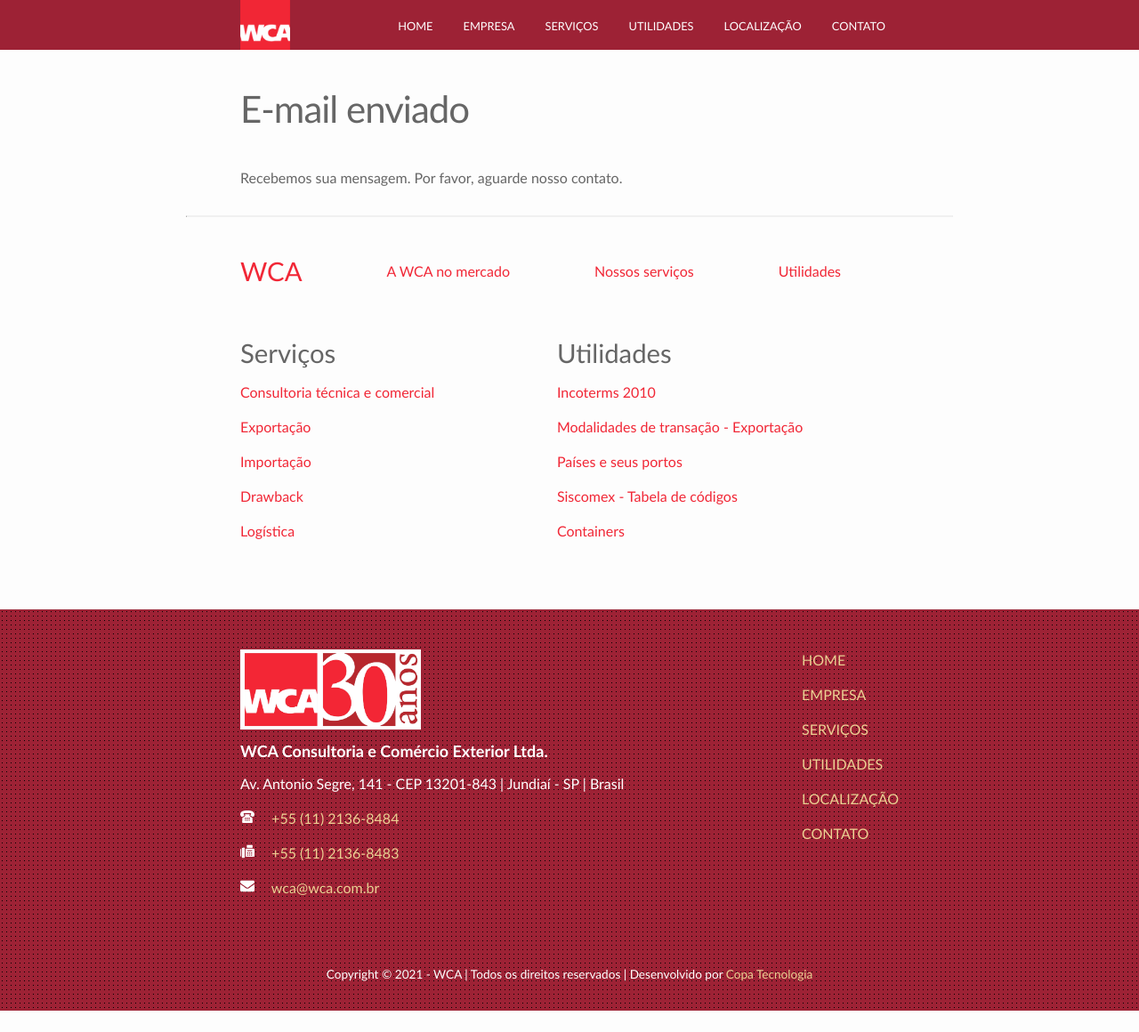
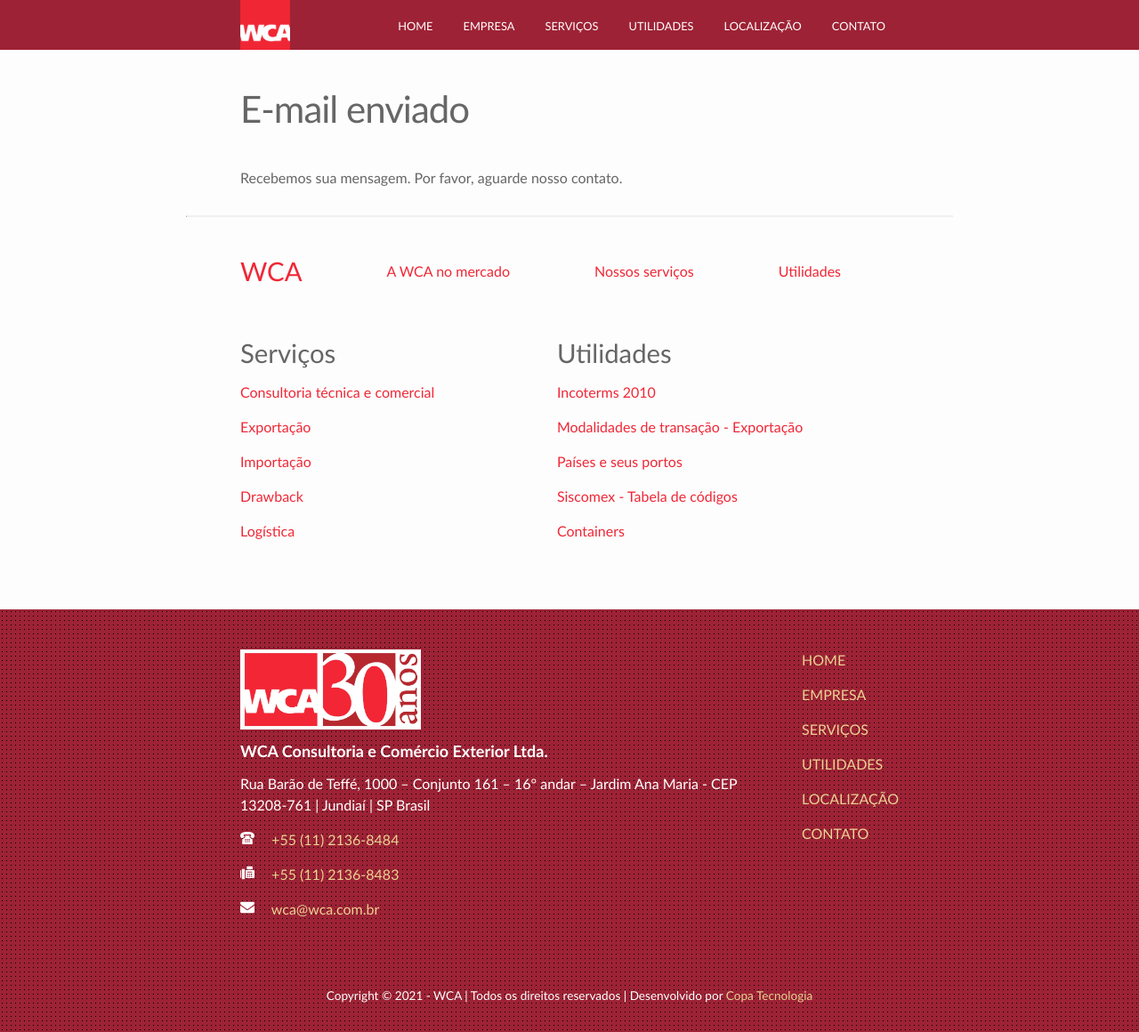
Before and after one commit to WCAComex/wcacomex.github.io, a Jekyll site: the page built from email_enviado.md, in a window 1280 px wide. Shown: the whole page at 89% size. Built offline with Jekyll 4.4.1, drawn with Linux system fonts in a browser that asks for light colours; before the commit the page ends 1136 px from its top, so only the background shows below that.

Commit message:
Novo endereço

```diff
--- a/_config.yml
+++ b/_config.yml
@@ -48,7 +48,7 @@
     cor:
 tagline: Inteligência em comércio exterior
 description: Inteligência em comércio exterior
-baseurl:
+baseurl: ''
 url: http://wca.com.br
 markdown: kramdown
 sass:
@@ -61,8 +61,8 @@
 plugins:
 - jekyll-sitemap
 long-title: WCA Consultoria e Comércio Exterior Ltda.
-endereco: Av. Antonio Segre, 141
-localidade: CEP 13201-843 | Jundiaí - SP | Brasil
+endereco: Rua Barão de Teffé, 1000 – Conjunto 161 – 16° andar – Jardim Ana Maria
+localidade: CEP 13208-761 | Jundiaí | SP Brasil
 telefones:
 - numero: "+551121368484"
   rotulo: "+55 (11) 2136-8484"
```
